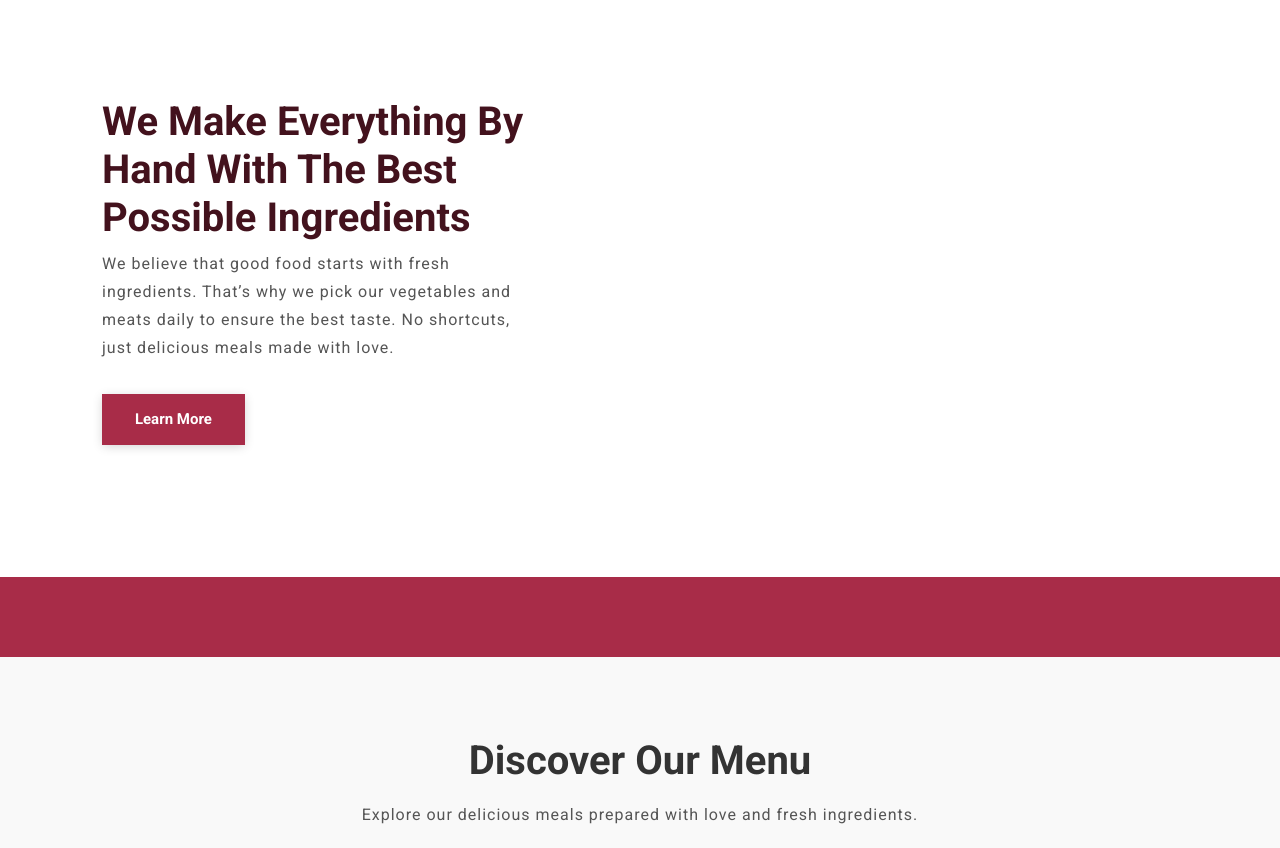
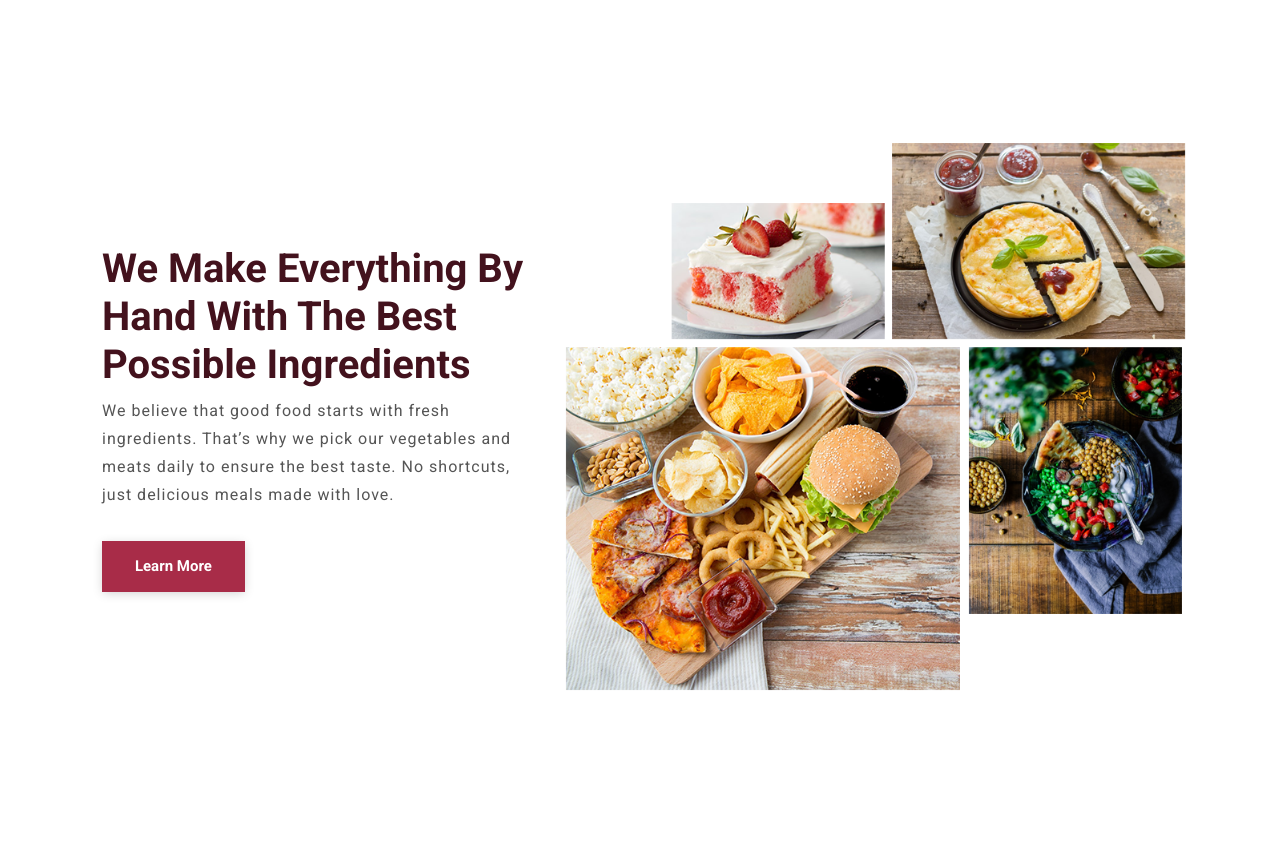
Before and after one commit to dinaashrafmohamed112-arch/foodie-project, a plain HTML site: page index.html in a window 1280 px wide. Shown: the part 1676-2524 px from the top of the page. Drawn offline with nearby package versions, Linux system fonts and the light colour scheme.

Commit message:
Update index.html

```diff
--- a/index.html
+++ b/index.html
@@ -103,7 +103,7 @@
                     </div>
                     <div class="col-lg-7 col-md-12">
                         <div class="card border-0">
-                            <img src="images/img/img-2.png" alt="" class="img-fluid">
+                            <img src="img/img-2.png" alt="" class="img-fluid">
                         </div>
                     </div>
                 </div>
```
